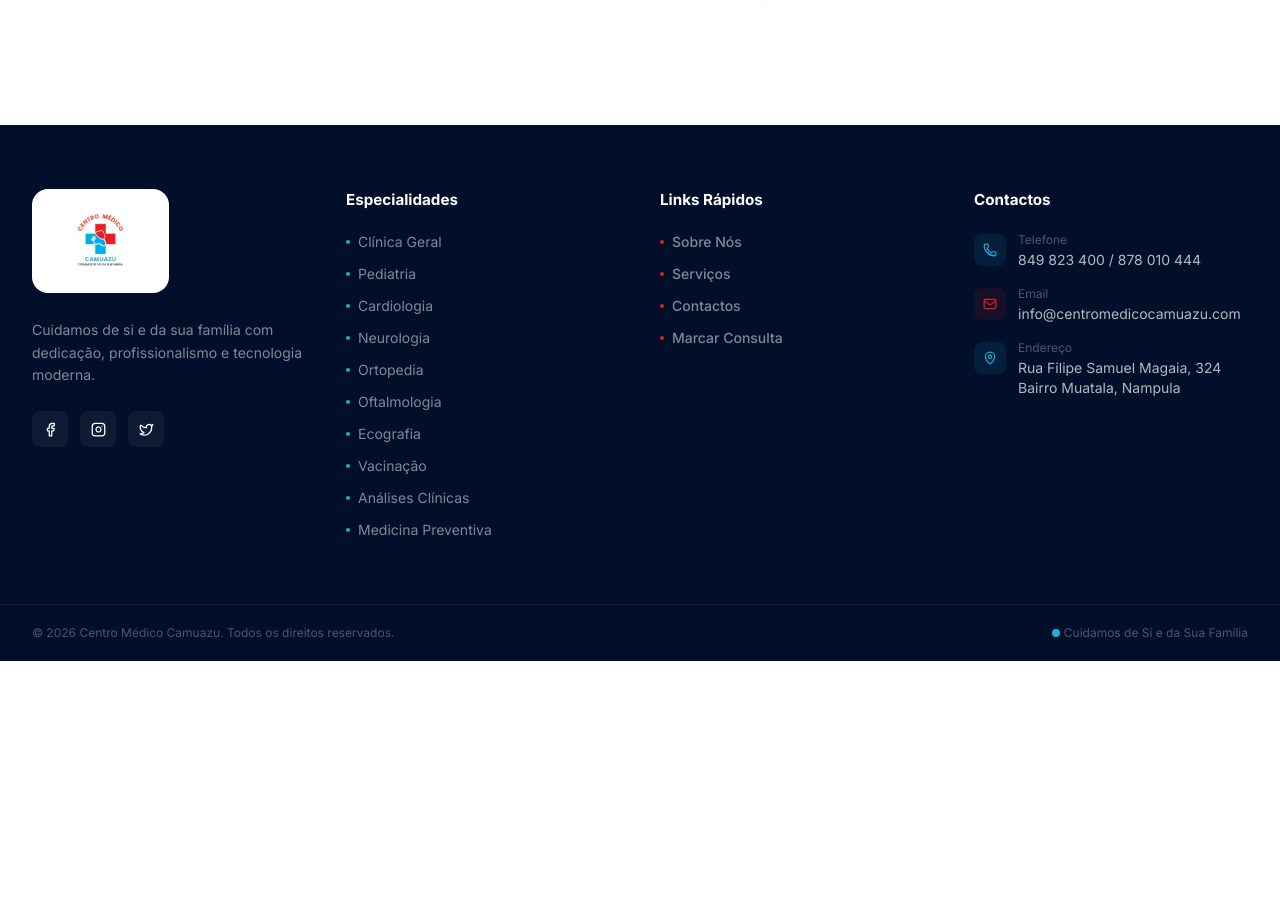
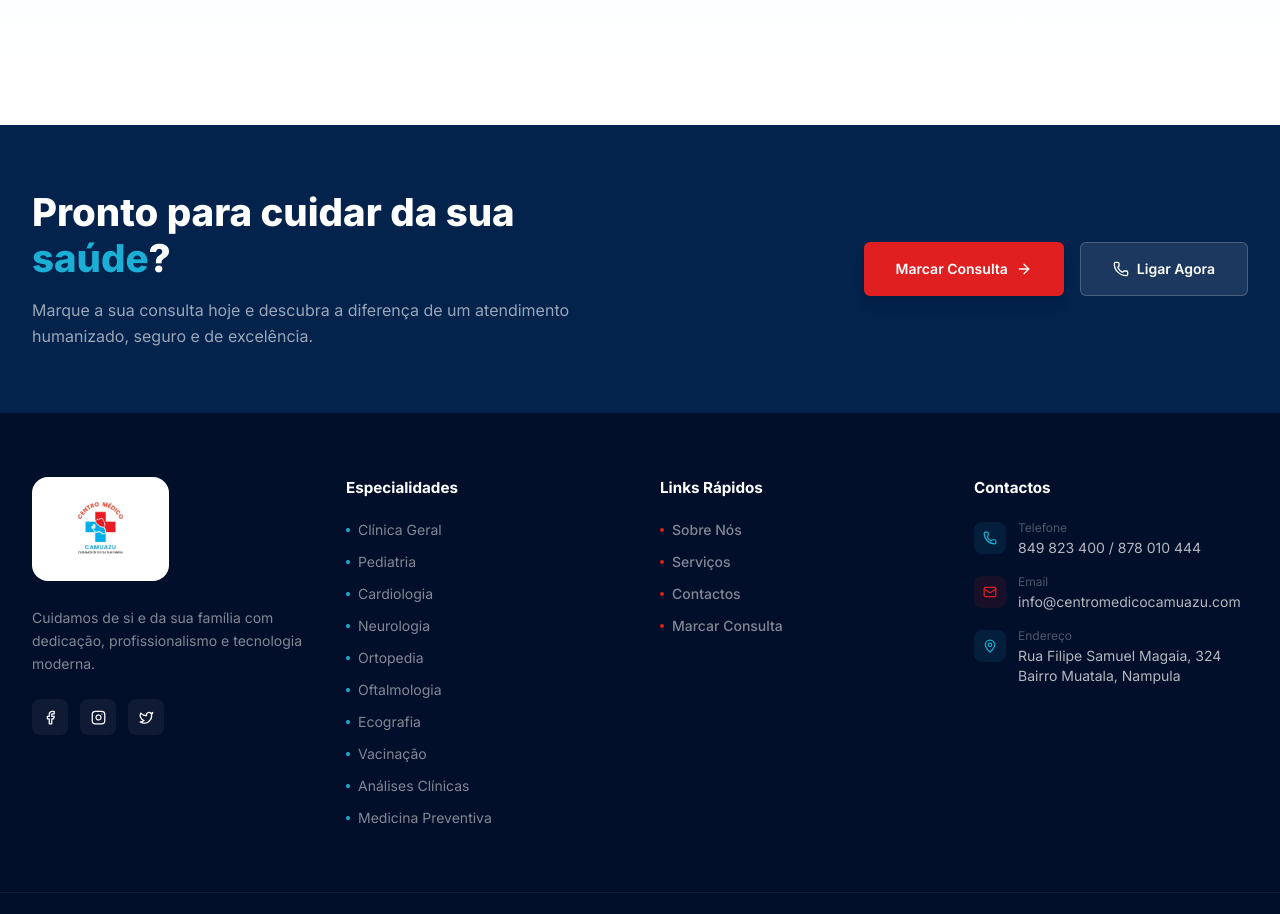
Before and after one commit to Saudigitus/camuazu-portal, a React (Vite) app: page / in a window 1280 px wide. Shown: the part 4940-5854 px from the top of the page. Before the commit the page ends 5601 px from the top, so only its background shows below. Built offline with nearby package versions, Linux system fonts and the light colour scheme.

Commit message:
feat: add CTA section component and render in App

```diff
--- a/src/app/App.tsx
+++ b/src/app/App.tsx
@@ -12,6 +12,7 @@ import { Timeline } from "./components/Timeline";
 import { Partners } from "./components/Partners";
 import { Team } from "./components/Team";
 import { PageHero } from "./components/PageHero";
+import { Cta } from "./components/Cta";
 import { ContactosPage } from "./pages/ContactosPage";
 
 function HomePage() {
@@ -107,6 +108,7 @@ export default function App() {
           <Route path="*" element={<NotFoundPage />} />
         </Routes>
       </main>
+      <Cta />
       <Footer />
     </div>
   );
--- /dev/null
+++ b/src/app/components/Cta.tsx
@@ -0,0 +1,43 @@
+import { useNavigate } from "react-router";
+import { Phone, ArrowRight } from "lucide-react";
+
+export function Cta() {
+  const navigate = useNavigate();
+
+  return (
+    <section className="bg-[#03224C] py-16">
+      <div className="max-w-7xl mx-auto px-4 sm:px-6 lg:px-8">
+        <div className="flex flex-col md:flex-row items-center justify-between gap-10">
+          {/* Text */}
+          <div className="max-w-xl">
+            <h2 className="text-white mb-4" style={{ fontSize: "clamp(1.6rem, 3vw, 2.4rem)", fontWeight: 800, lineHeight: 1.2 }}>
+              Pronto para cuidar da sua{" "}
+              <span className="text-[#1BAFD6]">saúde</span>?
+            </h2>
+            <p className="text-white/60 leading-relaxed">
+              Marque a sua consulta hoje e descubra a diferença de um atendimento humanizado, seguro e de excelência.
+            </p>
+          </div>
+
+          {/* Buttons */}
+          <div className="flex flex-col sm:flex-row gap-4 shrink-0">
+            <button
+              onClick={() => navigate("/contactos")}
+              className="flex items-center justify-center gap-2 bg-[#E02020] hover:bg-[#c01818] text-white px-8 py-4 rounded-md text-sm font-semibold transition-all duration-200 shadow-lg hover:shadow-xl hover:-translate-y-0.5"
+            >
+              Marcar Consulta
+              <ArrowRight size={16} />
+            </button>
+            <a
+              href="tel:849823400"
+              className="flex items-center justify-center gap-2 bg-white/10 hover:bg-white/20 border border-white/20 text-white px-8 py-4 rounded-md text-sm font-semibold transition-all duration-200"
+            >
+              <Phone size={16} />
+              Ligar Agora
+            </a>
+          </div>
+        </div>
+      </div>
+    </section>
+  );
+}
```
